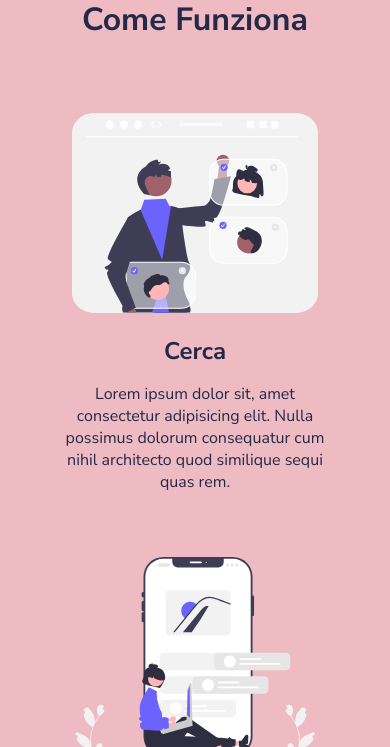
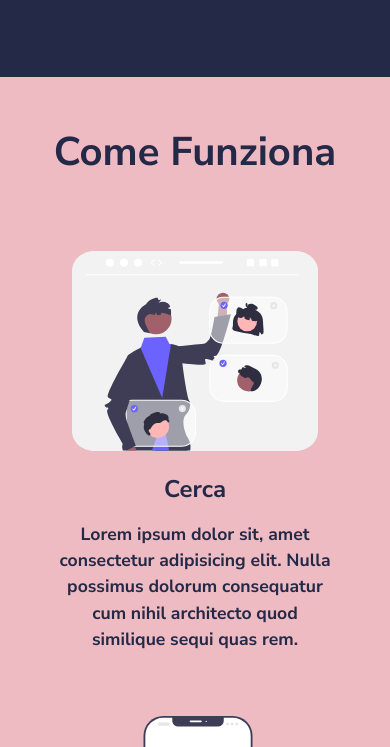
Before and after one commit to francescogentile25/html-css-resp-wannabe, a plain HTML site: page index.html in a window 390 px wide. Shown: the part 1253-2000 px from the top of the page. Drawn offline with Linux system fonts and the light colour scheme.

Commit message:
STYLE added font style to mobile version

```diff
--- a/css/resp.css
+++ b/css/resp.css
@@ -19,10 +19,18 @@
     h1{
         font-size: 3rem;
     }
+    h2{
+        font-size: 2.5rem;
+    }
     .why-us{
         padding: 3rem 0;
         background-color: rgb(34, 34, 34);
         margin-top: -3rem;
         margin-bottom: 0;
     }
+    p{
+        font-size: 1.1rem;
+        line-height: 1.5;
+        font-weight: bold;
+    }
 }
```
